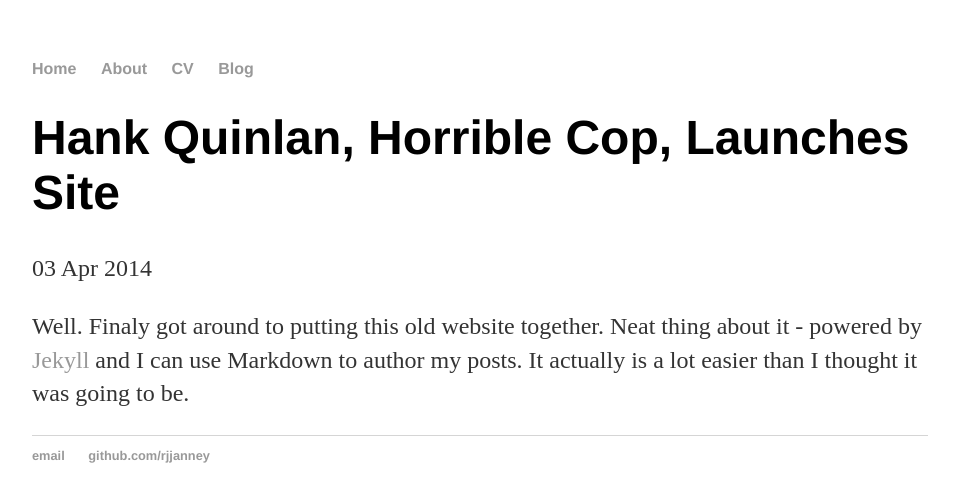
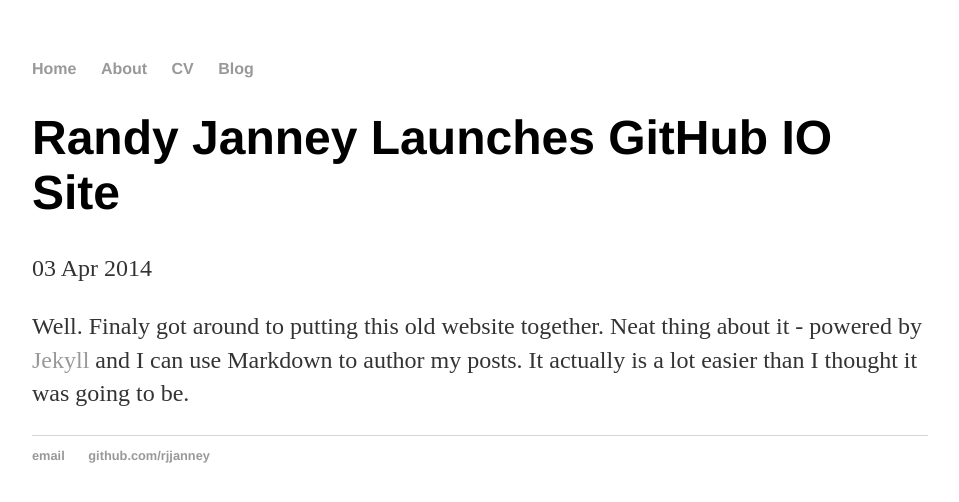
Before and after one commit to rjjanney/rjjanney.github.io, a Jekyll site: the page built from _posts/2014-04-03-hank-quinlan-site-launched.md, in a window 1280 px wide. Shown: the top 502 px of the page, without its empty margins (160-1119 px from the left). Built offline with Jekyll 4.4.1, drawn with Linux system fonts in a browser that asks for light colours.

Commit message:
Update 2014-04-03-hank-quinlan-site-launched.md
It was named Hank Quinlan because of some tutorial or other I was doing. Hank Quinlan was the cop from Orson Welles' Touch of Evil.

```diff
--- a/_posts/2014-04-03-hank-quinlan-site-launched.md
+++ b/_posts/2014-04-03-hank-quinlan-site-launched.md
@@ -1,6 +1,6 @@
 ---
 layout: post
-title: "Hank Quinlan, Horrible Cop, Launches Site"
+title: "Randy Janney Launches GitHub IO Site"
 date: 2014-04-03
 ---
 
```
